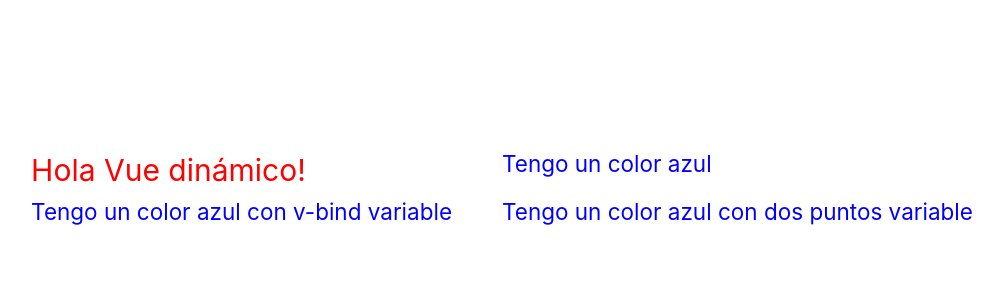
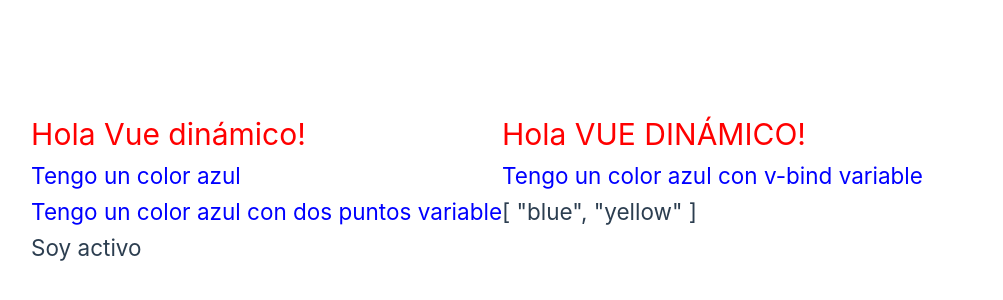
Before and after one commit to Peikor-Paco/curso-vue.js, a Vue app in the folder mi-primer-vue/: page / in a window 1280 px wide. Shown: the part 212-512 px from the top of the page, without its empty margins (138-1141 px from the left). Built offline with nearby package versions, Linux system fonts and the light colour scheme.

Commit message:
20. Uso de expresiones en Javascript

```diff
--- a/mi-primer-vue/src/App.vue
+++ b/mi-primer-vue/src/App.vue
@@ -6,17 +6,34 @@
 const name = 'Vue dinámico';
 // v-bind permite comunicar le script y el template en los atributos
 const styleColor = "color: blue";
+
+//Expresiones de javascript
+// Array
+const arrayColores = ["blue","yellow"]
+
+//Booleano
+const activo = true;
 </script>
 
 <!-- template puede renderizar todo el componente html -->
 <template>
   <!-- llamamos el contenido de la constante {{name}} -->
   <h1>Hola {{name}}!</h1>
+
+  <h1>Hola {{name.toUpperCase()}}!</h1>
   <h2 style="color: blue">Tengo un color azul</h2>
   <!-- añadimos el v-bind: para llamar -->
   <h2 v-bind:style="styleColor">Tengo un color azul con v-bind variable</h2>
   <!-- podemos dejar solo los dos punto : -->
   <h2 :style="styleColor">Tengo un color azul con dos puntos variable</h2>
+
+
+  <h2>{{ arrayColores }}</h2>
+
+  <h2>{{ activo ? "Soy activo" : "No soy activo" }}</h2>
+
+
+
 </template>
 
 <style>
```
